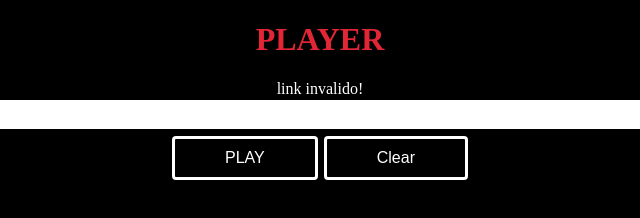
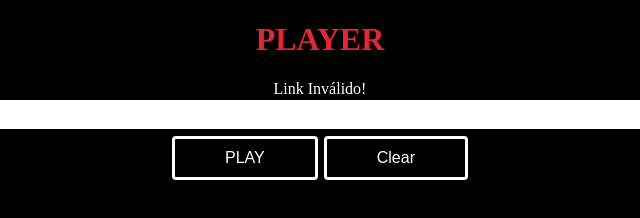
Before and after one commit to zackopk2/test2, a plain HTML site: page player2.html in a window 1280 px wide. Both pictures are taken after a click on the button "PLAY". Shown: the full height of the page, 320-960 px from the left. Drawn offline with Linux system fonts and the light colour scheme.

Commit message:
Update player2.html

```diff
--- a/player2.html
+++ b/player2.html
@@ -80,7 +80,7 @@ function msg_clear(){var msg = document.getElementById('messagem').innerHTML = '
 function status_code(){
   var url = document.getElementById('link').value;
   var msg = document.getElementById('messagem');
-  if (url.includes('.m3u8')==true){var xhr = new XMLHttpRequest();code = xhr.open('GET', url);xhr.onreadystatechange=function(){if(xhr.readyState==4){if (xhr.status == 200){document.getElementById('vvideo').style.display = "block";player_start(url)}else {msg.innerHTML = 'OFFLINE STATUS ('+xhr.status+')';console.log(xhr.status)}}};xhr.send()}else{msg.innerHTML ='link invalido!';document.getElementById('link').value = '' ;console.log('link invalido')}}
+  if (url.includes('.m3u8')==true){var xhr = new XMLHttpRequest();code = xhr.open('GET', url);xhr.onreadystatechange=function(){if(xhr.readyState==4){if (xhr.status == 200){document.getElementById('vvideo').style.display = "block";player_start(url)}else {msg.innerHTML = 'OFFLINE STATUS ('+xhr.status+')';console.log(xhr.status)}}};xhr.send()}else{msg.innerHTML ='Link Inválido!';document.getElementById('link').value = '' ;console.log('link invalido')}}
 function player_start(url) {
     if (Hls.isSupported()) {status(url);const video = document.getElementById('video');const hls = new Hls ();hls.attachMedia(video);hls.on(Hls.Events.MEDIA_ATTACHED, function () {hls.loadSource(url);});}}
 </script>
```
